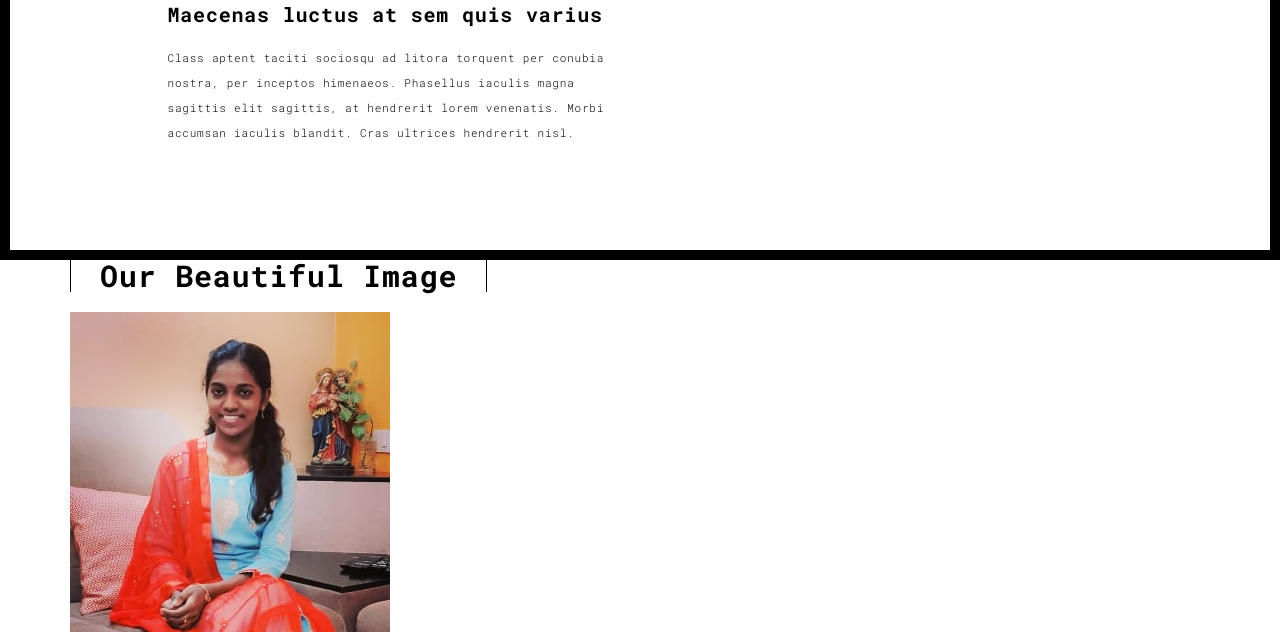
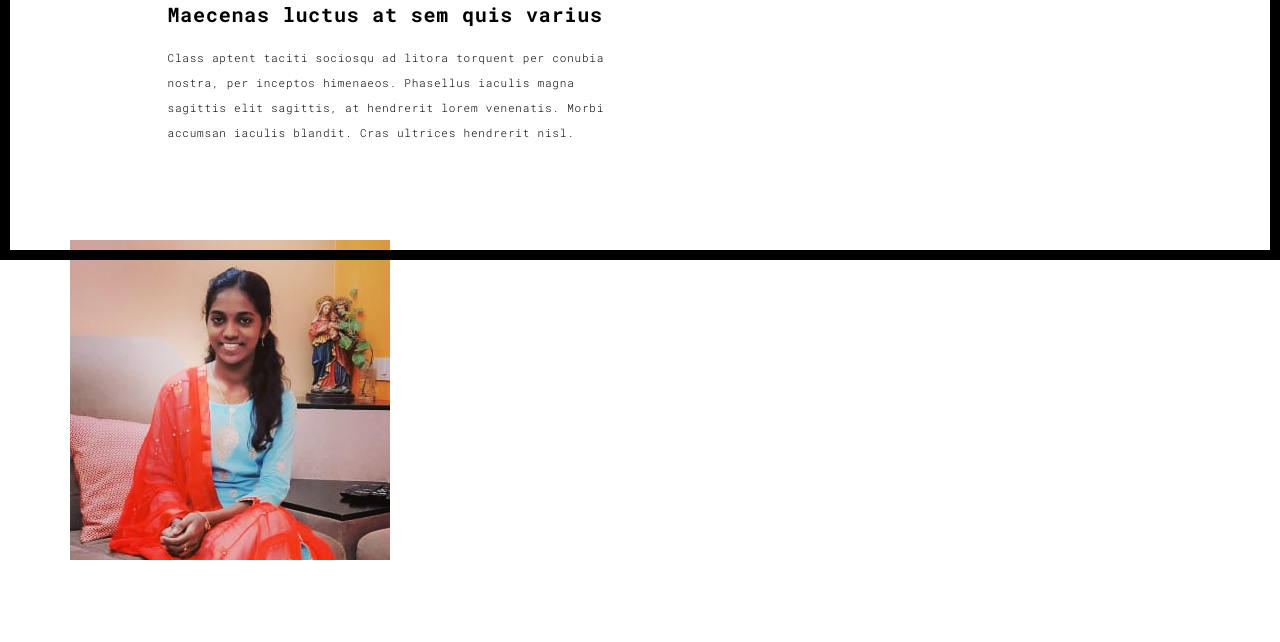
Before and after one commit to Stefani-Jeyaseelan/Portfolio, a Flask app: page /about.html in a window 1280 px wide. Shown: the part 540-1182 px from the top of the page. After the commit the page ends 1100 px from the top, so only its background shows below. Run offline with Flask 3, Linux system fonts and the light colour scheme; some libraries are stand-ins or nearby versions.

Commit message:
Updated code

```diff
--- a/templates/about.html
+++ b/templates/about.html
@@ -86,17 +86,17 @@
   </div>
 
 
-<!-- Add the image section -->
-<section class="image-section">
+<!-- Add the centered image section with space below -->
+<section class="image-section text-center">
   <div class="container">
     <div class="row">
       <div class="col-xs-12">
-        <h2>Our Beautiful Image</h2>
-        <img src="./static/assets/images/myprof.jpg" alt="Your Image Description" class="img-responsive">
+        <img src="./static/assets/images/myprof.jpg" alt="Your Image Description" class="img-responsive mx-auto my-4">
       </div>
     </div>
   </div>
 </section>
+
 
 <script>
   document.addEventListener("DOMContentLoaded", function (event) {
```
